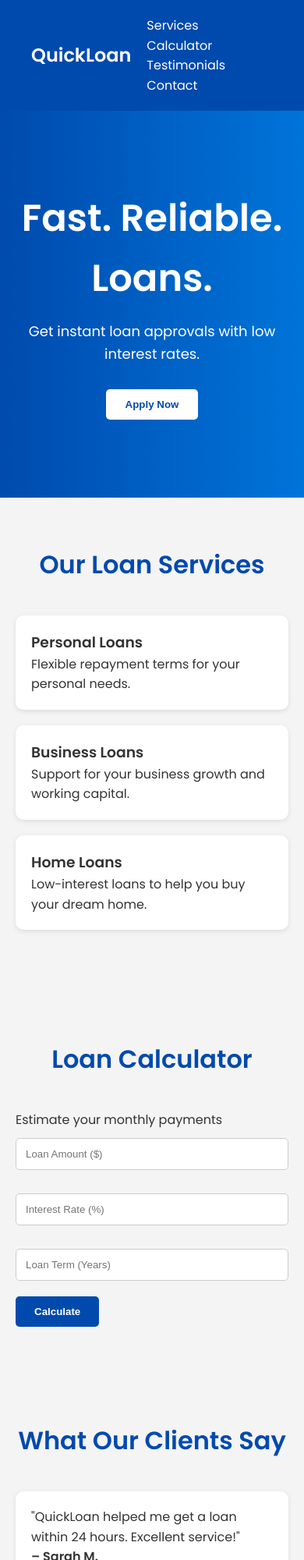
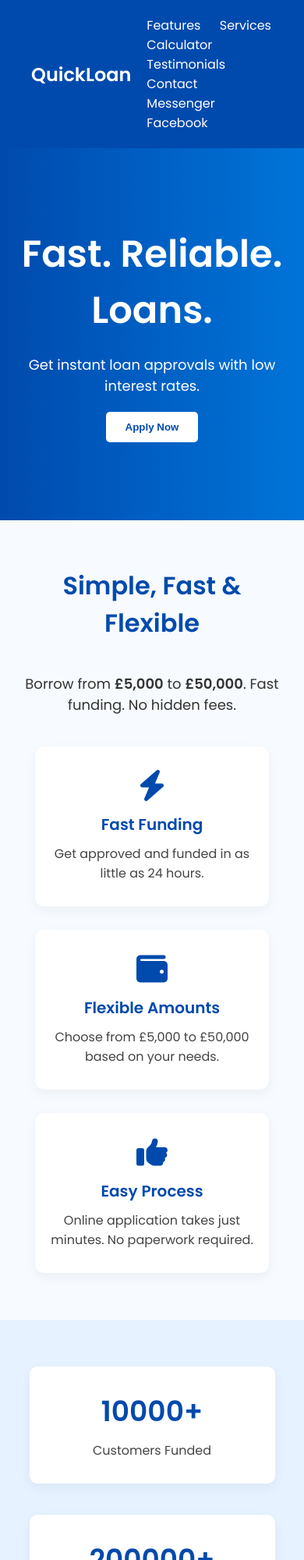
Before and after one commit to heistela/Quick-lend, a plain HTML site: page index.html in a window 390 px wide. Shown: the top 2000 px of the page at 78% size. Drawn offline with Linux system fonts and the light colour scheme.

Commit message:
Add files via upload

```diff
--- a/index.html
+++ b/index.html
@@ -4,18 +4,22 @@
   <meta charset="UTF-8" />
   <meta name="viewport" content="width=device-width, initial-scale=1.0" />
   <title>QuickLoan - Fast & Easy Loans</title>
-  <link href="https://fonts.googleapis.com/css2?family=Poppins:wght@400;600&display=swap" rel="stylesheet">
   <link rel="stylesheet" href="style.css" />
+  <link rel="stylesheet" href="https://cdnjs.cloudflare.com/ajax/libs/font-awesome/6.5.0/css/all.min.css" />
+  <link href="https://fonts.googleapis.com/css2?family=Poppins:wght@400;600&display=swap" rel="stylesheet" />
 </head>
 <body>
 
 <header>
   <h2>QuickLoan</h2>
   <nav>
+    <a href="#features">Features</a>
     <a href="#services">Services</a>
     <a href="#calculator">Calculator</a>
     <a href="#testimonials">Testimonials</a>
     <a href="#contact">Contact</a>
+    <a href="https://m.me/quicklender" target="_blank">Messenger</a>
+    <a href="https://www.facebook.com/share/12M9FgGErgF/?mibextid=wwXIfr" target="_blank">Facebook</a>
   </nav>
 </header>
 
@@ -23,6 +27,48 @@
   <h1>Fast. Reliable. Loans.</h1>
   <p>Get instant loan approvals with low interest rates.</p>
   <button onclick="document.getElementById('contact').scrollIntoView()">Apply Now</button>
+</section>
+
+<!-- Feature Section -->
+<section class="section feature-icons" id="features">
+  <h2>Simple, Fast & Flexible</h2>
+  <p class="subtext">
+    Borrow from <strong>£5,000</strong> to <strong>£50,000</strong>. Fast funding. No hidden fees.
+  </p>
+
+  <div class="features-grid">
+    <div class="feature-card">
+      <i class="fas fa-bolt icon"></i>
+      <h3>Fast Funding</h3>
+      <p>Get approved and funded in as little as 24 hours.</p>
+    </div>
+    <div class="feature-card">
+      <i class="fas fa-wallet icon"></i>
+      <h3>Flexible Amounts</h3>
+      <p>Choose from £5,000 to £50,000 based on your needs.</p>
+    </div>
+    <div class="feature-card">
+      <i class="fas fa-thumbs-up icon"></i>
+      <h3>Easy Process</h3>
+      <p>Online application takes just minutes. No paperwork required.</p>
+    </div>
+  </div>
+</section>
+
+<!-- Stats Section -->
+<section class="section stats" id="stats">
+  <div class="stat-box">
+    <h3><span class="counter" data-target="10000">0</span>+</h3>
+    <p>Customers Funded</p>
+  </div>
+  <div class="stat-box">
+    <h3><span class="counter" data-target="200000">0</span>+</h3>
+    <p>Loans Approved (£)</p>
+  </div>
+  <div class="stat-box">
+    <h3><span class="counter" data-target="98">0</span>%</h3>
+    <p>Approval Rate</p>
+  </div>
 </section>
 
 <section class="section services" id="services">
@@ -44,10 +90,11 @@
 <section class="section calculator" id="calculator">
   <h2>Loan Calculator</h2>
   <p>Estimate your monthly payments</p>
-  <input type="number" placeholder="Loan Amount ($)" />
-  <input type="number" placeholder="Interest Rate (%)" />
-  <input type="number" placeholder="Loan Term (Years)" />
-  <button>Calculate</button>
+  <input type="number" id="loanAmount" placeholder="Loan Amount (£)" />
+  <input type="number" id="interestRate" placeholder="Interest Rate (%)" />
+  <input type="number" id="loanTerm" placeholder="Loan Term (Years)" />
+  <button id="calcBtn">Calculate</button>
+  <div id="calcResult" class="result-box"></div>
 </section>
 
 <section class="section testimonials" id="testimonials">
@@ -60,16 +107,24 @@
     <p>"The interest rates are the best I found. Highly recommended!"</p>
     <strong>– James K.</strong>
   </div>
+<div class="card">
+  <p>“QuickLoan was a game changer for me. The process was simple and the money arrived the next day!”</p>
+   <strong>– Angela R.</strong>
+  </div>
 </section>
 
 <section class="section contact" id="contact">
   <h2>Contact Us</h2>
   <form>
-    <input type="text" placeholder="Your Name" required />
-    <input type="email" placeholder="Your Email" required />
-    <textarea rows="5" placeholder="Your Message"></textarea>
-    <button type="submit">Send Message</button>
-  </form>
+
+  <div class="social-buttons">
+    <a href="https://m.me/quicklender" target="_blank">
+      <button class="messenger-btn">💬 On Messenger</button>
+    </a>
+    <a href="https://www.facebook.com/share/12M9FgGErgF/?mibextid=wwXIfr" target="_blank">
+      <button class="facebook-btn">👍 Visit Our Facebook</button>
+    </a>
+  </div>
 </section>
 
 <footer>
--- a/script.js
+++ b/script.js
@@ -1,25 +1,83 @@
 document.addEventListener("DOMContentLoaded", () => {
-  const calcButton = document.querySelector("#calculator button");
+  const calcBtn = document.getElementById("calcBtn");
+  const resultBox = document.getElementById("calcResult");
 
-  calcButton.addEventListener("click", () => {
-    const amount = parseFloat(document.querySelector('#calculator input:nth-child(2)').value);
-    const interest = parseFloat(document.querySelector('#calculator input:nth-child(3)').value);
-    const years = parseFloat(document.querySelector('#calculator input:nth-child(4)').value);
+  calcBtn.addEventListener("click", () => {
+    const amount = parseFloat(document.getElementById("loanAmount").value);
+    const rate = parseFloat(document.getElementById("interestRate").value);
+    const term = parseFloat(document.getElementById("loanTerm").value);
 
-    if (isNaN(amount) || isNaN(interest) || isNaN(years)) {
-      alert("Please enter valid numbers for all fields.");
+    if (isNaN(amount) || isNaN(rate) || isNaN(term)) {
+      resultBox.innerHTML = "❌ Please enter valid numbers in all fields.";
       return;
     }
 
-    const monthlyRate = interest / 100 / 12;
-    const totalPayments = years * 12;
+    const monthlyRate = rate / 100 / 12;
+    const totalPayments = term * 12;
     const x = Math.pow(1 + monthlyRate, totalPayments);
     const monthly = (amount * x * monthlyRate) / (x - 1);
 
     if (isFinite(monthly)) {
-      alert(`Your estimated monthly payment is $${monthly.toFixed(2)}`);
+      resultBox.innerHTML = `✅ Estimated Monthly Payment: <strong>£${monthly.toFixed(2)}</strong>`;
     } else {
-      alert("Calculation error. Please check the values.");
+      resultBox.innerHTML = "❌ Calculation error. Please check your inputs.";
+    }
+  });
+
+  // Feature Animation
+  function animateFeaturesOnScroll() {
+    const section = document.getElementById('features');
+    const cards = document.querySelectorAll('.feature-card');
+    if (!section) return;
+
+    const triggerPoint = window.innerHeight * 0.85;
+    function checkScroll() {
+      const sectionTop = section.getBoundingClientRect().top;
+      if (sectionTop < triggerPoint) {
+        cards.forEach((card, i) => {
+          card.style.opacity = "1";
+          card.style.transform = "translateY(0)";
+          card.style.transition = `all 0.4s ease ${i * 0.2}s`;
+        });
+        window.removeEventListener("scroll", checkScroll);
+      }
+    }
+
+    cards.forEach(card => {
+      card.style.opacity = "0";
+      card.style.transform = "translateY(40px)";
+    });
+
+    window.addEventListener("scroll", checkScroll);
+  }
+  animateFeaturesOnScroll();
+
+  // Stat Counter Animation
+  function animateCounters() {
+    const counters = document.querySelectorAll('.counter');
+    const speed = 100;
+
+    counters.forEach(counter => {
+      const updateCount = () => {
+        const target = +counter.getAttribute('data-target');
+        const count = +counter.innerText;
+        const increment = Math.ceil(target / speed);
+
+        if (count < target) {
+          counter.innerText = count + increment;
+          setTimeout(updateCount, 25);
+        } else {
+          counter.innerText = target;
+        }
+      };
+      updateCount();
+    });
+  }
+
+  window.addEventListener("scroll", () => {
+    const statSection = document.getElementById('stats');
+    if (statSection.getBoundingClientRect().top < window.innerHeight * 0.85) {
+      animateCounters();
     }
   });
 });
--- a/style.css
+++ b/style.css
@@ -1,4 +1,3 @@
-/* Reset & Base Styles */
 * {
   margin: 0;
   padding: 0;
@@ -9,72 +8,146 @@ body {
   font-family: 'Poppins', sans-serif;
   background: #f4f4f4;
   color: #333;
-  line-height: 1.6;
 }
 
-a {
-  text-decoration: none;
-  color: inherit;
-}
-
-/* Header */
 header {
-  background-color: #004aad;
-  color: #fff;
+  background: #004aad;
+  color: white;
   display: flex;
   justify-content: space-between;
+  padding: 20px 40px;
   align-items: center;
-  padding: 20px 40px;
-}
-
-header h2 {
-  font-weight: 600;
+  position: sticky;
+  top: 0;
+  z-index: 1000;
 }
 
 nav a {
   margin-left: 20px;
+  color: white;
+  text-decoration: none;
   font-weight: 500;
-  transition: 0.3s;
 }
 
 nav a:hover {
   text-decoration: underline;
 }
 
-/* Hero Section */
 .hero {
   background: linear-gradient(to right, #004aad, #0074d9);
-  color: #fff;
+  color: white;
   text-align: center;
   padding: 100px 20px;
 }
 
 .hero h1 {
   font-size: 48px;
-  margin-bottom: 15px;
+  margin-bottom: 20px;
 }
 
 .hero p {
   font-size: 18px;
-  margin-bottom: 30px;
 }
 
 .hero button {
-  background-color: #fff;
+  background: white;
   color: #004aad;
+  padding: 12px 25px;
+  font-weight: bold;
   border: none;
-  padding: 12px 25px;
   border-radius: 5px;
+  margin-top: 20px;
   cursor: pointer;
-  font-weight: 600;
-  transition: 0.3s;
 }
 
-.hero button:hover {
-  background-color: #e0e0e0;
+/* Feature Section */
+.feature-icons {
+  background-color: #f7fbff;
+  text-align: center;
+  padding: 60px 20px;
 }
 
-/* Sections */
+.feature-icons h2 {
+  font-size: 32px;
+  color: #004aad;
+  margin-bottom: 10px;
+}
+
+.feature-icons .subtext {
+  font-size: 18px;
+  color: #333;
+  margin-bottom: 40px;
+}
+
+.features-grid {
+  display: flex;
+  justify-content: center;
+  flex-wrap: wrap;
+  gap: 30px;
+}
+
+.feature-card {
+  background: white;
+  border-radius: 12px;
+  padding: 30px 20px;
+  max-width: 300px;
+  box-shadow: 0 5px 15px rgba(0,0,0,0.05);
+  transition: transform 0.3s ease, box-shadow 0.3s ease;
+}
+
+.feature-card:hover {
+  transform: translateY(-5px);
+  box-shadow: 0 10px 20px rgba(0,0,0,0.1);
+}
+
+.feature-card .icon {
+  font-size: 40px;
+  margin-bottom: 15px;
+  color: #004aad;
+}
+
+.feature-card h3 {
+  color: #004aad;
+  font-size: 20px;
+  margin-bottom: 10px;
+}
+
+.feature-card p {
+  font-size: 16px;
+  color: #444;
+}
+
+/* Stats Section */
+.stats {
+  display: flex;
+  justify-content: center;
+  flex-wrap: wrap;
+  gap: 40px;
+  background: #e6f2ff;
+  padding: 60px 20px;
+  text-align: center;
+}
+
+.stat-box {
+  background: white;
+  padding: 30px;
+  border-radius: 10px;
+  width: 200px;
+  box-shadow: 0 5px 15px rgba(0,0,0,0.05);
+}
+
+.stat-box h3 {
+  font-size: 36px;
+  color: #004aad;
+  margin-bottom: 10px;
+}
+
+.stat-box p {
+  font-size: 16px;
+  color: #444;
+}
+
+/* General Sections */
 .section {
   padding: 60px 20px;
   max-width: 1000px;
@@ -84,24 +157,21 @@ nav a:hover {
 .section h2 {
   text-align: center;
   margin-bottom: 40px;
-  font-size: 32px;
   color: #004aad;
 }
 
-/* Cards */
 .card {
   background: white;
   padding: 20px;
-  border-radius: 10px;
+  border-radius: 8px;
   margin-bottom: 20px;
-  box-shadow: 0 2px 6px rgba(0,0,0,0.1);
+  box-shadow: 0 0 10px rgba(0,0,0,0.05);
 }
 
-/* Calculator + Contact Inputs */
-input, select, textarea {
+input, textarea {
   width: 100%;
   padding: 12px;
-  margin: 10px 0 20px;
+  margin: 10px 0;
   border: 1px solid #ccc;
   border-radius: 5px;
 }
@@ -112,20 +182,38 @@ button {
   border: none;
   padding: 12px 24px;
   border-radius: 5px;
+  font-weight: bold;
   cursor: pointer;
-  font-weight: 600;
-  transition: background 0.3s;
 }
 
 button:hover {
-  background: #00348a;
+  background: #003080;
 }
 
-/* Footer */
+.result-box {
+  margin-top: 15px;
+  padding: 15px;
+  background: #e0f7fa;
+  border-left: 5px solid #004aad;
+  font-weight: bold;
+  border-radius: 5px;
+}
+
 footer {
   background: #002a6e;
   color: white;
   text-align: center;
   padding: 20px;
-  margin-top: 40px;
+  margin-top: 50px;
 }
+
+@media screen and (max-width: 768px) {
+  .features-grid, .stats {
+    flex-direction: column;
+    align-items: center;
+  }
+
+  .feature-card, .stat-box {
+    width: 90%;
+  }
+}
```
